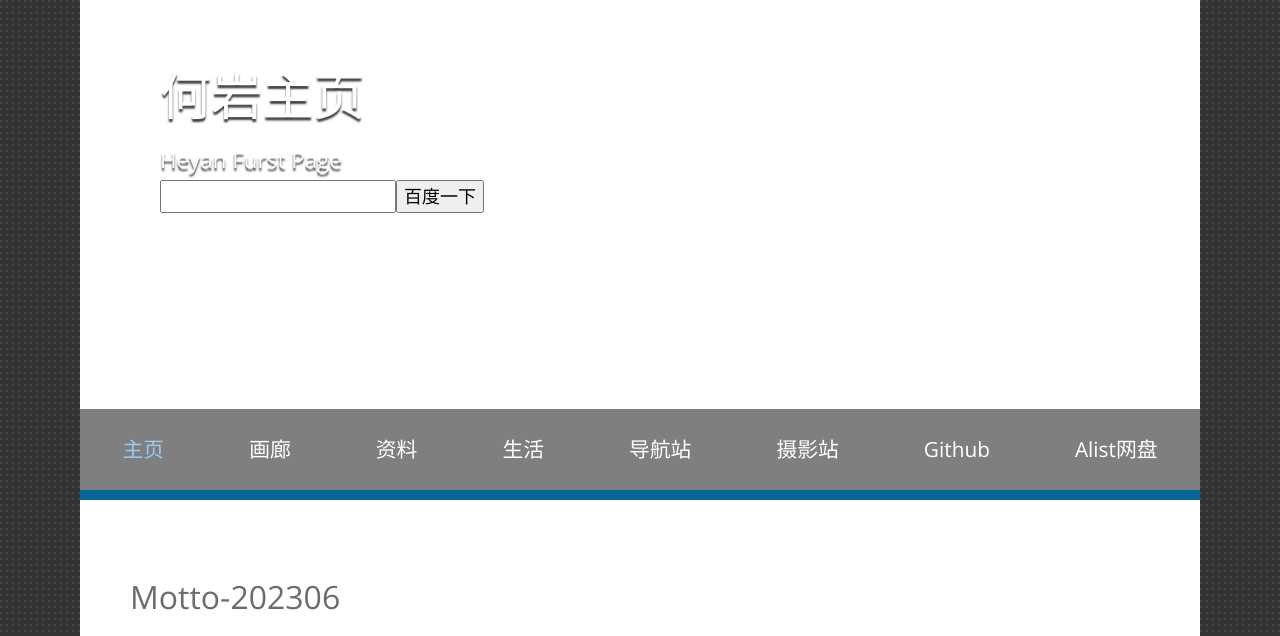
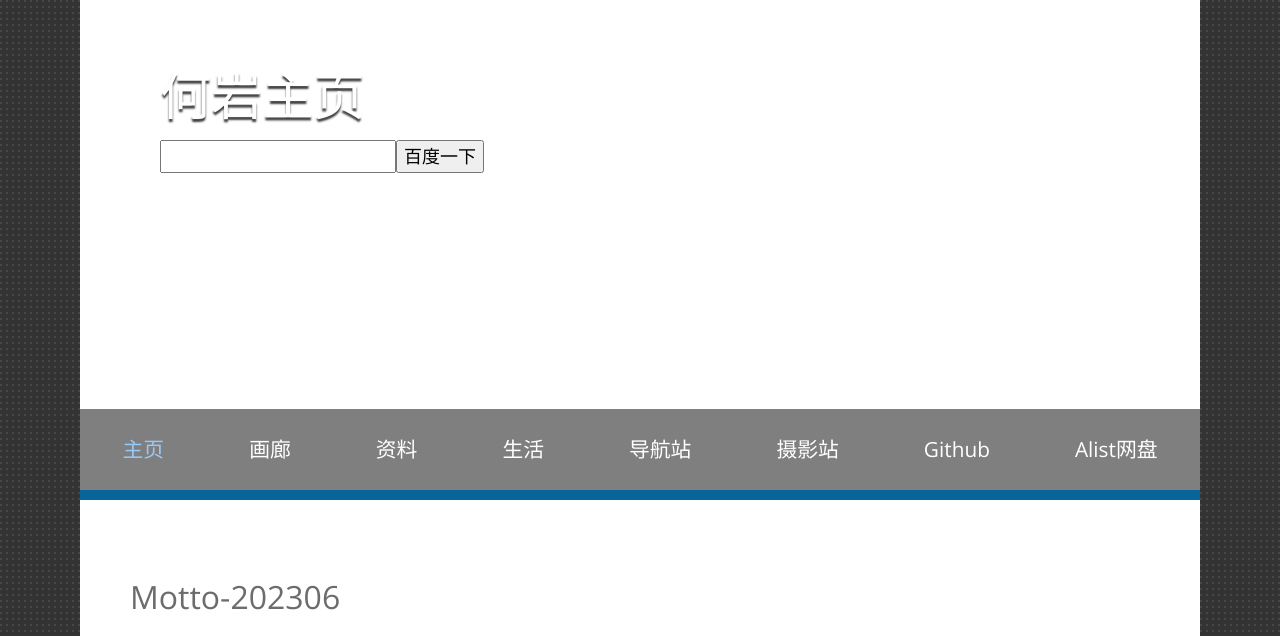
Before and after one commit to icemare1/s, a plain HTML site: page index.html in a window 1280 px wide. Shown: the top 636 px of the page. Drawn offline with nearby package versions, Linux system fonts and the light colour scheme.

Commit message:
Update index.html
Signed-off-by: icemare1 <64531452+icemare1@users.noreply.github.com>

```diff
--- a/index.html
+++ b/index.html
@@ -32,7 +32,7 @@ http://www.tooplate.com/view/2092-shelf
         <div class="container">
             <header class="tm-site-header">
                 <h1 class="tm-site-name">何岩主页</h1>
-                <p class="tm-site-description">Heyan Furst Page</p><form action="https://www.baidu.com/s">
+                <form action="https://www.baidu.com/s">
         <input type="text" name="wd"/><input type="submit"  value="百度一下"/>
     </form>
 
```
